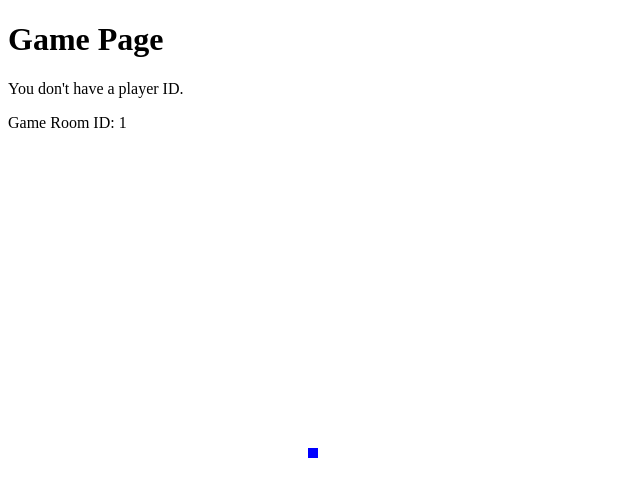
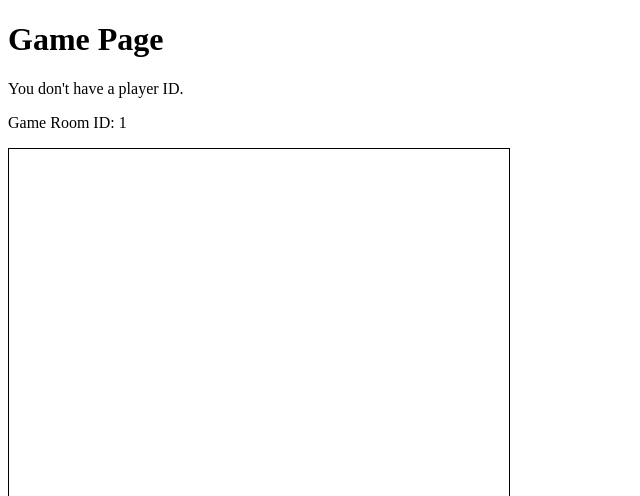
Before and after one commit to Temmuks/grp-3-multiplayer-client, a React (Vite) app: page /game/1 in a window 1280 px wide. Shown: the top 496 px of the page, without its empty margins (0-640 px from the left). Built offline with nearby package versions, Linux system fonts and the light colour scheme; no server answers.

Commit message:
fixed new response type from backend upon joining gameroom

```diff
--- a/src/App.css
+++ b/src/App.css
@@ -0,0 +1,5 @@
+.game-window{
+    width: 500px;
+    height: 500px;
+    border: 1px solid black;
+}
--- a/src/config.ts
+++ b/src/config.ts
@@ -11,3 +11,8 @@ export type GameRoomDisplayDTO = {
     gridSize: number,
     gameRoomStatus: string
 }
+
+export type GameRoomJoinDTO = {
+    playerId: string,
+    gameRoomDisplayDTO: GameRoomDisplayDTO
+}
--- a/src/pages/GamePage.tsx
+++ b/src/pages/GamePage.tsx
@@ -2,11 +2,16 @@ import { useParams } from "react-router"
 import { useWebSocket } from "../contexts/WebSocketContext";
 import { useEffect, useRef, useState } from "react";
 import type { IMessage } from "@stomp/stompjs";
+import type { GameRoomJoinDTO } from "../config";
 
 function GamePage() {
     const { gameRoomId } = useParams();
     const client = useWebSocket();
     const [playerId, setPlayerId] = useState<string | null>(null)
+    const [gridSize, setGridSize] = useState<number>(200)
+
+    // resolution of the canvas, not the actual rendered size
+    const canvasWidth = 1000;
 
     // source: https://medium.com/@pdx.lucasm/canvas-with-react-js-32e133c05258
     const canvasRef = useRef<HTMLCanvasElement>(null);
@@ -14,19 +19,21 @@ function GamePage() {
     let context = canvas?.getContext("2d");
 
     function handleGameRoomUpdate(message: IMessage){
+        // TODO: add calls to drawPixel with player's new positions
         console.log("got message")
     }
 
     function drawPixel(x: number, y: number, color: string){
+        const pixelWidth = canvasWidth/gridSize;
         if (!context) return;
         context.fillStyle = color
-        context.fillRect(x*10, y*10, 10, 10);
+
+        context.fillRect(x*pixelWidth, y*pixelWidth, pixelWidth, pixelWidth);
     }
 
     useEffect(() => {
         canvas = canvasRef.current;
         context = canvas?.getContext("2d");
-        drawPixel(30,30,"blue");
     })
 
     // Initial request to join the gameroom
@@ -37,9 +44,10 @@ function GamePage() {
         fetch(`http://localhost:8080/api/join/${gameRoomId}`, {
             method: "POST"
         })
-        .then(response => response.text())
-        .then(data => {
-            setPlayerId(data);
+        .then(response => response.json())
+        .then((dto: GameRoomJoinDTO)  => {
+            setPlayerId(dto.playerId);
+            setGridSize(dto.gameRoomDisplayDTO.gridSize);
         })
     })
 
@@ -69,7 +77,7 @@ function GamePage() {
         ) : (
             <p>No Game Room ID was entered in URL</p>
         )}
-        <canvas width={1000} height={1000} ref={canvasRef}></canvas>
+        <canvas className="game-window" width={canvasWidth} height={canvasWidth} ref={canvasRef}></canvas>
     </div>
   )
 }
```
